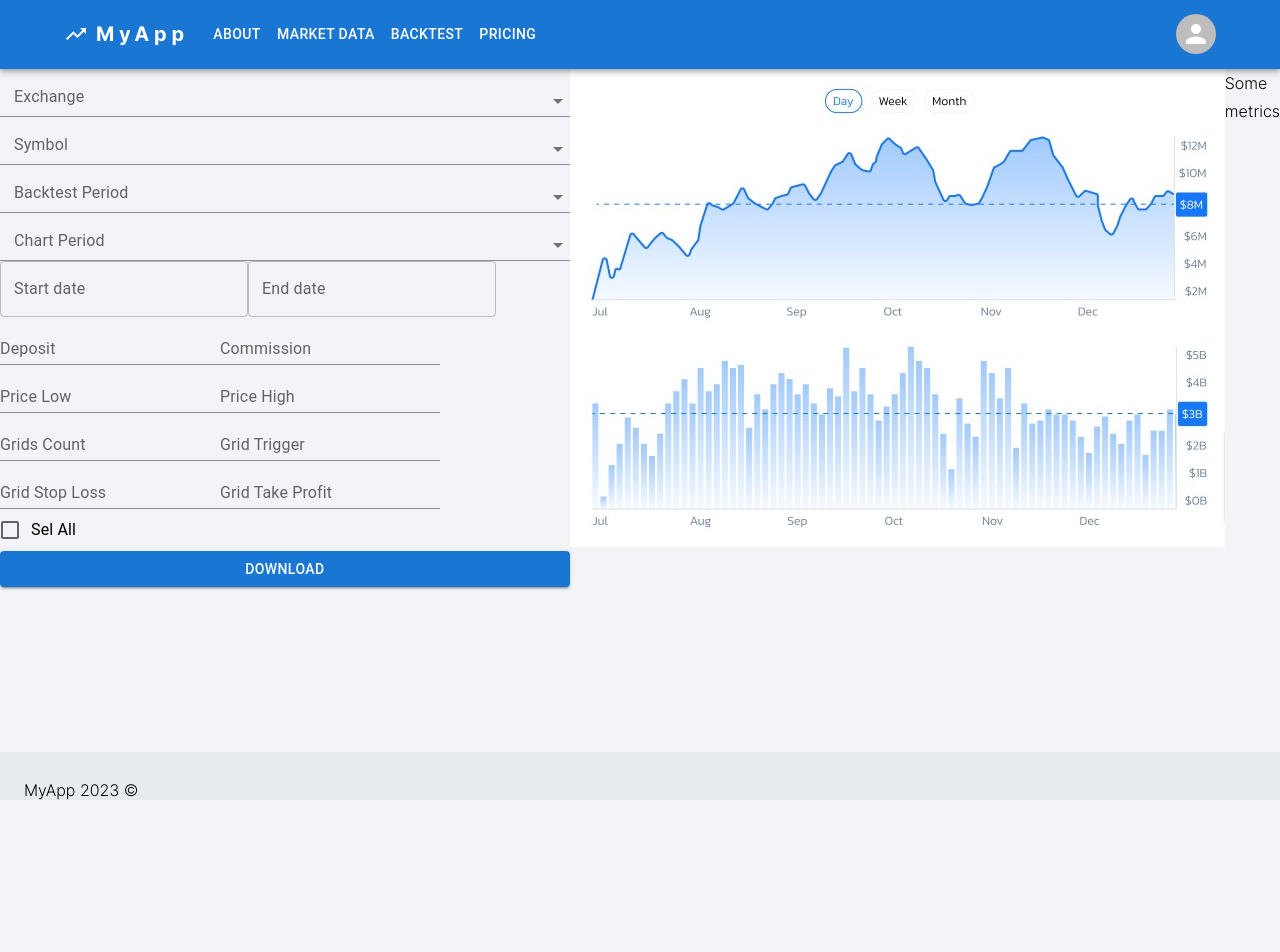
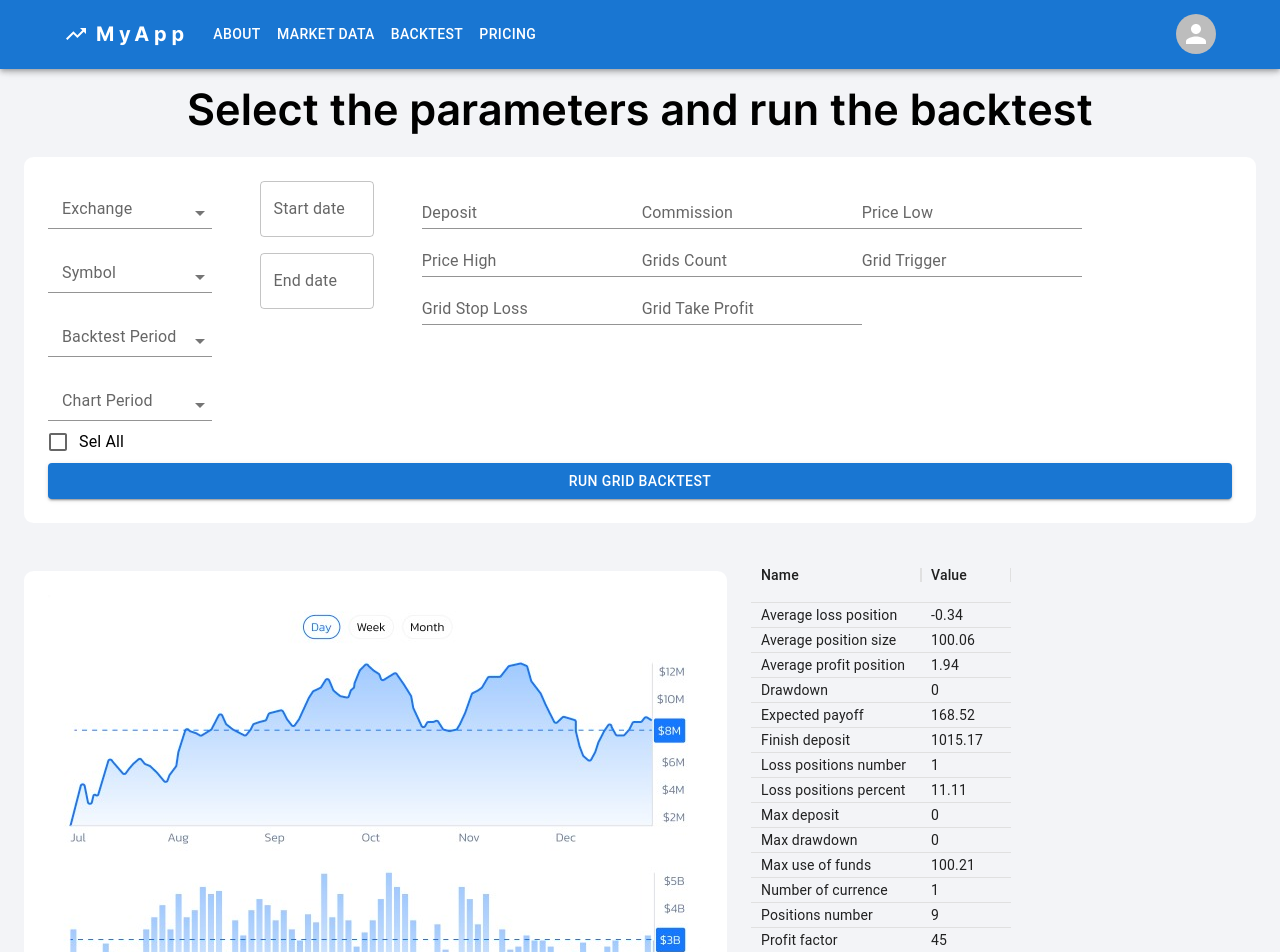
Before and after one commit to sarafashka/backtesting-app, a React (Vite) app: page /backtest in a window 1280 px wide. Shown: the top 952 px of the page. Before the commit the page ends 805 px from the top, so only its background shows below. Built offline with nearby package versions, Linux system fonts and the light colour scheme.

Commit message:
feat: add backtest page with form

```diff
--- /dev/null
+++ b/src/components/BacktestForm/backtestForm.css
@@ -0,0 +1,16 @@
+.backtest-form__data {
+  display: flex;
+  flex-direction: row;
+  gap: 3rem;
+}
+.backtest-form_select {
+  width: 30%;
+  display: flex;
+  flex-direction: column;
+  gap: 1rem;
+}
+.backtest-form_datepicker {
+  display: flex;
+  flex-direction: column;
+  gap: 1rem;
+}
--- a/src/components/BacktestForm/index.tsx
+++ b/src/components/BacktestForm/index.tsx
@@ -1,30 +1,14 @@
 import { useForm, SubmitHandler } from "react-hook-form";
 import { yupResolver } from '@hookform/resolvers/yup';
 import * as yup from 'yup';
-import { Button, Checkbox } from "@mui/material";
+import { Button } from "@mui/material";
 import { exchanges, symbols, types } from "../../testData/symbols";
 import BasicDatePicker from "../BasicDatePicker";
-import SelectForm from "../SelectForm";
-import InputForm from "../InputForm";
-import CheckboxForm from "../CheckboxForm";
-
-export interface BacktestFormValues {
-  backtestExchange: string;
-  backtestSymbol: string;
-  backtestPeriod: string;
-  chartPeriod: string;
-  startDate: Date;
-  endDate: Date;
-  deposit: number;
-  commission: number;
-  priceLow: number;
-  priceHigh: number;
-  gridsCount: number;
-  gridTrigger: number;
-  gridStopLoss: number;
-  gridTakeProfit: number;
-  sellAll: boolean | undefined;
-}
+import SelectForm from "../Select";
+import InputForm from "../Input";
+import CheckboxForm from "../Checkbox";
+import { BacktestFormValues } from "../../types/types";
+import './backtestForm.css';
 
   const formSchema: yup.ObjectSchema <BacktestFormValues> = yup.object().shape({
     backtestExchange: yup.string().required('Exchange is required'),
@@ -83,6 +67,7 @@ const BacktestForm:React.FC = () => {
     <>
      <form className="backtest-form" onSubmit={handleSubmit(onSubmit)}>
       <div className="backtest-form__data">
+        {/* <div className="backtest-form_option"> */}
           <div className="backtest-form_select">
             <SelectForm control={control} name='backtestExchange' label='Exchange' options={exchanges}/>
             <SelectForm control={control} name='backtestSymbol' label='Symbol' options={symbols}/>
@@ -93,6 +78,7 @@ const BacktestForm:React.FC = () => {
             <BasicDatePicker control={control} name='startDate' label='Start date'/>
             <BasicDatePicker control={control} name='endDate' label='End date'/>
           </div>
+        {/* </div> */}
         <div className="backtest-form_input">
           <InputForm control={control} name='deposit' label='Deposit'/>
           <InputForm control={control} name='commission' label='Commission'/>
@@ -103,12 +89,12 @@ const BacktestForm:React.FC = () => {
           <InputForm control={control} name='gridStopLoss' label='Grid Stop Loss'/>
           <InputForm control={control} name='gridTakeProfit' label='Grid Take Profit'/>
         </div>
+        </div>
         <div className="backtest-form__checkbox">
           <CheckboxForm control={control} label='Sel All' name='sellAll' />
          </div>
-      </div>
       <div className="backtest-form__submit">
-        <Button variant="contained" sx={{ width:1 }} type='submit'>Download</Button>
+        <Button variant="contained" sx={{ width:1 }} type='submit'>Run grid backtest</Button>
       </div>
     </form>
     </>
--- /dev/null
+++ b/src/components/BacktestTable/index.tsx
@@ -0,0 +1,58 @@
+import { Box } from "@mui/material";
+import { grey } from "@mui/material/colors";
+import { DataGrid } from "@mui/x-data-grid";
+import { metrics } from "../../testData/symbols";
+
+const columns =   [
+  { field: 'name', headerName: 'Name', width: 170 },
+  { field: 'value', headerName: 'Value', width: 90 },
+]
+
+
+const BacktestTable: React.FC = () => {
+  return(
+    <>
+    <Box sx={{ height: '100%', width: '100%' }}>
+      <DataGrid
+      getRowClassName={(params) => {
+        if (params.row.name.includes('Total')) {
+         return params.row.value >=0 ? "green" : "red";
+        }
+        return "white"
+      }}
+      sx={{
+      ".green": {
+        bgcolor: "lightgreen",
+        "&:hover": {
+          bgcolor: "lightgreen",
+        },
+      },
+      ".red": {
+        bgcolor: "pink",
+        "&:hover": {
+          bgcolor: "pink",
+        },
+      },
+      border: 0,
+      col: grey,
+    }}
+
+        rows={metrics}
+        columns={columns}
+
+        disableColumnFilter
+        disableColumnMenu
+        disableRowSelectionOnClick
+        hideFooterPagination
+        ignoreDiacritics
+
+        rowHeight={25}
+        scrollbarSize={500}
+
+      />
+    </Box>
+    </>
+  )
+};
+
+export default BacktestTable;
--- a/src/components/MarketDataForm/index.tsx
+++ b/src/components/MarketDataForm/index.tsx
@@ -7,18 +7,10 @@ import BasicDatePicker from "../BasicDatePicker";
 import { exchanges,  symbols, types } from "../../testData/symbols";
 import { addMarketData } from "../../store/marketDataSlice/marketDataSlice";
 import { useAppDispatch } from "../../hooks/reduxTypedHooks";
-import SelectForm from '../SelectForm';
+import SelectForm from '../Select';
+import { MarketDataFormValues } from '../../types/types';
 
-
-export interface FormValues {
-  exchange: string;
-  symbol: string;
-  type: string;
-  startDate: Date;
-  endDate: Date;
-}
-
-const formSchema: yup.ObjectSchema <FormValues> = yup.object({
+const formSchema: yup.ObjectSchema <MarketDataFormValues> = yup.object({
   exchange: yup.string().required('Exchange is required'),
   symbol: yup.string().required('Symbol is required'),
   type: yup.string().required('Type is required'),
@@ -32,9 +24,8 @@ const MarketDataForm = () => {
   const {
     handleSubmit,
     reset,
-    control,
-    formState: { errors }
-  } = useForm<FormValues>({
+    control
+  } = useForm<MarketDataFormValues>({
       defaultValues: {
       exchange: '',
       symbol: '',
@@ -47,7 +38,7 @@ const MarketDataForm = () => {
 
   });
 
-  const onSubmit: SubmitHandler<FormValues> = (data: FormValues)=> {
+  const onSubmit: SubmitHandler<MarketDataFormValues> = (data: MarketDataFormValues)=> {
     console.log('data', data)
     const randomId = String(Math.floor(Math.random() * 1000));
       const requestMarketData =  {
--- a/src/pages/Backtest/backtest.css
+++ b/src/pages/Backtest/backtest.css
@@ -1,4 +1,4 @@
-.backtest__wrapper {
+
+.backtest__result {
   display: flex;
-  flex-direction: row;
 }
--- a/src/pages/Backtest/index.tsx
+++ b/src/pages/Backtest/index.tsx
@@ -1,25 +1,34 @@
 import backtestimg from '../../assets/img/Myapp_sample.jpeg';
 import BacktestForm from '../../components/BacktestForm';
+import BacktestTable from '../../components/BacktestTable';
 import './backtest.css';
 
-const Backtest = () => {
+const Backtest: React.FC = () => {
   return(
     <>
+    <h2>Select the parameters and run the backtest</h2>
     <div className="backtest__wrapper">
-
       <section className="backtest__form">
+        <div className='data__container'>
           <BacktestForm></BacktestForm>
+        </div>
       </section>
 
+      <div className='backtest__result'>
+
         <section className="backtest__chart">
+         <div className='data__container'>
           <div className="info__graph">
             <img src={backtestimg} alt="Backtest graph image" />
           </div>
+        </div>
         </section>
 
-      <section className="backtest__data">
-        <div>Some metrics</div>
+      <section className="backtest__metrics">
+          <BacktestTable/>
         </section>
+
+      </div>
 
     </div>
     </>
--- a/src/testData/symbols.ts
+++ b/src/testData/symbols.ts
@@ -6,3 +6,27 @@ export const exchanges = ['binance'];
 export const symbols = ['btcusdt', 'ethusdt'];
 
 export const types = ['1d', '1h', '2h', '30min'];
+
+export const metrics = [
+  { id: 1, name: 'Average loss position', value: -0.34 },
+  { id: 2, name: 'Average position size', value: 100.06 },
+  { id: 3, name: 'Average profit position', value: 1.94 },
+  { id: 4, name: 'Drawdown', value: 0 },
+  { id: 5, name: 'Expected payoff', value: 168.52 },
+  { id: 6, name: 'Finish deposit', value: 1015.17 },
+  { id: 7, name: 'Loss positions number', value: 1 },
+  { id: 8, name: 'Loss positions percent', value: 11.11 },
+  { id: 9, name: 'Max deposit', value: 0 },
+  { id: 10, name: 'Max drawdown', value: 0 },
+  { id: 11, name: 'Max use of funds', value: 100.21 },
+  { id: 12, name: 'Number of currence', value: 1 },
+  { id: 13, name: 'Positions number', value: 9 },
+  { id: 14, name: 'Profit factor', value: 45 },
+  { id: 15, name: 'Profit per positions in percent', value: 58.5 },
+  { id: 16, name: 'Profit positions number', value: 8 },
+  { id: 17, name: 'Profit positions percent', value: 88.9 },
+  { id: 18, name: 'Sortino', value: 0 },
+  { id: 19, name: 'Start deposit', value: 1000 },
+  { id: 20, name: 'Total profit', value: 15.17 },
+  { id: 21, name: 'Total profit percent', value: 1.52 },
+];
```
Also changed, not shown: src/types/types.ts (+26 -0 lines), src/components/Checkbox/index.tsx (renamed from src/components/CheckboxForm/index.tsx), src/components/Input/index.tsx (renamed from src/components/InputForm/index.tsx), src/components/Select/index.tsx (renamed from src/components/SelectForm/index.tsx). Lines whose indentation alone changed are shown as unchanged.
